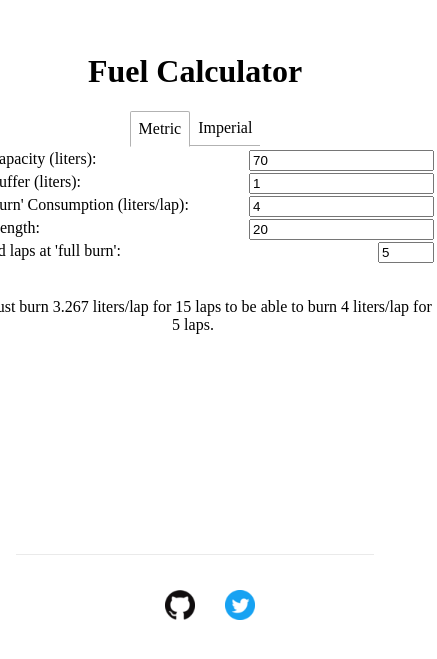
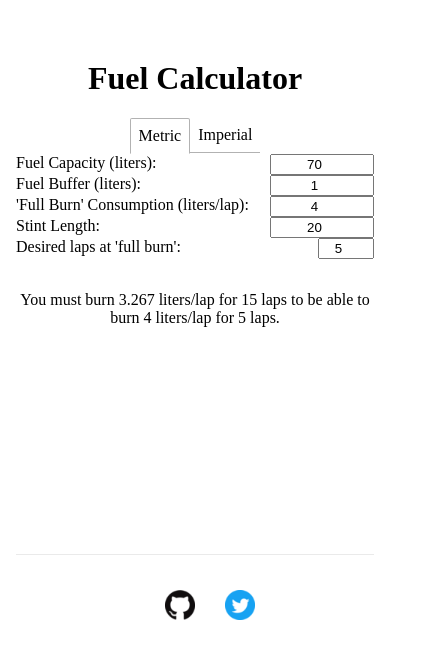
Before and after one commit to avandesa/fuel-calc-app, a Next.js app: page / in a window 390 px wide. Shown: the part 197-856 px from the top of the page, 437 px wide, since content can reach past the window. Built offline with nearby package versions, Linux system fonts and the light colour scheme.

Commit message:
Make layout more responsive

```diff
--- a/components/ImperialCalculator.tsx
+++ b/components/ImperialCalculator.tsx
@@ -22,8 +22,7 @@ export default function ImperialCalculator(): ReactElement {
 
     return (
         <>
-            <table>
-                <tbody>
+            <div>
                 <LabelledInputRow
                     label="Fuel Capacity (gallons): "
                     value={capacity}
@@ -41,7 +40,7 @@ export default function ImperialCalculator(): ReactElement {
                     step={0.05}
                 />
                 <LabelledInputRow
-                        label="'Full Burn' Consumption (miles per gallon): "
+                    label="'Full Burn' Consumption (mpg): "
                     value={fullBurnCons}
                     onChange={setFullBurnCons}
                     id="full-burn-consumption"
@@ -73,8 +72,7 @@ export default function ImperialCalculator(): ReactElement {
                     max={stintLength}
                     step={1}
                 />
-                </tbody>
-            </table>
+            </div>
 
             <div
                 style={{
--- a/components/LabelledInput.tsx
+++ b/components/LabelledInput.tsx
@@ -20,11 +20,8 @@ export default function LabelledInputRow({
     step?: number;
 }): JSX.Element {
     return (
-        <tr className={styles.row}>
-            <td>
+        <div className={styles.row}>
             <label htmlFor={id}>{label}</label>
-            </td>
-            <td>
             <input
                 id={id}
                 type="number"
@@ -36,7 +33,6 @@ export default function LabelledInputRow({
                 max={max}
                 step={step}
             />
-            </td>
-        </tr>
+        </div>
     );
 }
--- a/components/Metric Calculator.tsx
+++ b/components/Metric Calculator.tsx
@@ -21,8 +21,7 @@ export default function MetricCalculator(): ReactElement {
 
     return (
         <>
-            <table>
-                <tbody>
+            <div>
                 <LabelledInputRow
                     label="Fuel Capacity (liters): "
                     value={capacity}
@@ -64,8 +63,7 @@ export default function MetricCalculator(): ReactElement {
                     max={stintLength}
                     step={1}
                 />
-                </tbody>
-            </table>
+            </div>
 
             <div
                 style={{
--- a/styles/LabelledInput.module.css
+++ b/styles/LabelledInput.module.css
@@ -1,6 +1,11 @@
 .row {
     display: flex;
-    flex-flow: row nowrap;
+    flex-flow: row wrap;
     justify-content: space-between;
-    min-width: 30rem;
 }
+
+.row > input {
+    flex-shrink: 3;
+    max-width: 6rem;
+    text-align: center;
+}
--- a/styles/UnitSwitcher.module.css
+++ b/styles/UnitSwitcher.module.css
@@ -3,7 +3,7 @@
 
 .calc {
     display: block;
-    min-width: 30rem;
+    max-width: 35rem;
 }
 
 .tabs {
```
Lines whose indentation alone changed are shown as unchanged.
